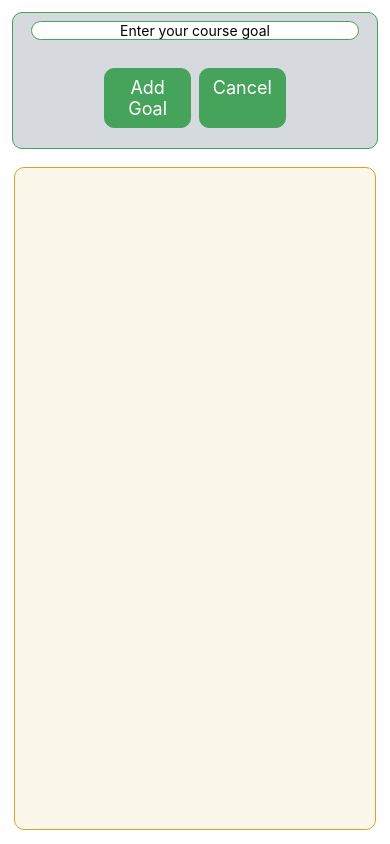
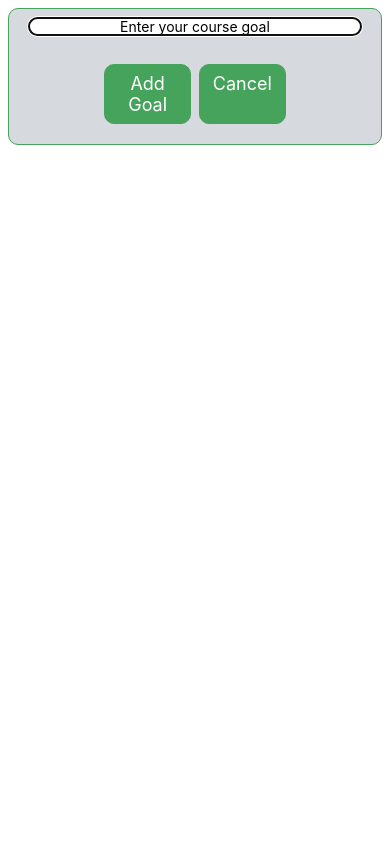
Before and after one commit to mohamedAllam9072/porjectX7, a React Native app: screen / in a window 390 px wide. Built offline with nearby package versions, Linux system fonts and the light colour scheme.

Commit message:
finish use modal

```diff
--- a/src/components/GoalInput.js
+++ b/src/components/GoalInput.js
@@ -5,6 +5,7 @@ import {
   TextInput,
   Text,
   TouchableOpacity,
+  Modal,
 } from 'react-native';
 import {useState} from 'react';
 function GoalInput(props) {
@@ -17,6 +18,7 @@ function GoalInput(props) {
     setInputText('');
   }
   return (
+    <Modal visible={props.visible} animationType="fade">
       <View style={styles.inputCountainer}>
         <TextInput
           style={styles.inputText}
@@ -28,11 +30,12 @@ function GoalInput(props) {
           <TouchableOpacity style={styles.button} onPress={addGoalHandler}>
             <Text style={styles.buttonText}>Add Goal</Text>
           </TouchableOpacity>
-        <TouchableOpacity style={styles.button} onPress={addGoalHandler}>
+          <TouchableOpacity style={styles.button} onPress={props.onCancel}>
             <Text style={styles.buttonText}>Cancel</Text>
           </TouchableOpacity>
         </View>
       </View>
+    </Modal>
   );
 }
 
@@ -61,7 +64,7 @@ const styles = StyleSheet.create({
     width: '90%',
     margin: 4,
     padding: 8,
-    borderColor:'#46a35c',
+    borderColor: '#46a35c',
     backgroundColor: '#46a35c',
     borderRadius: 10,
     borderWidth: 1,
```
Lines whose indentation alone changed are shown as unchanged.
